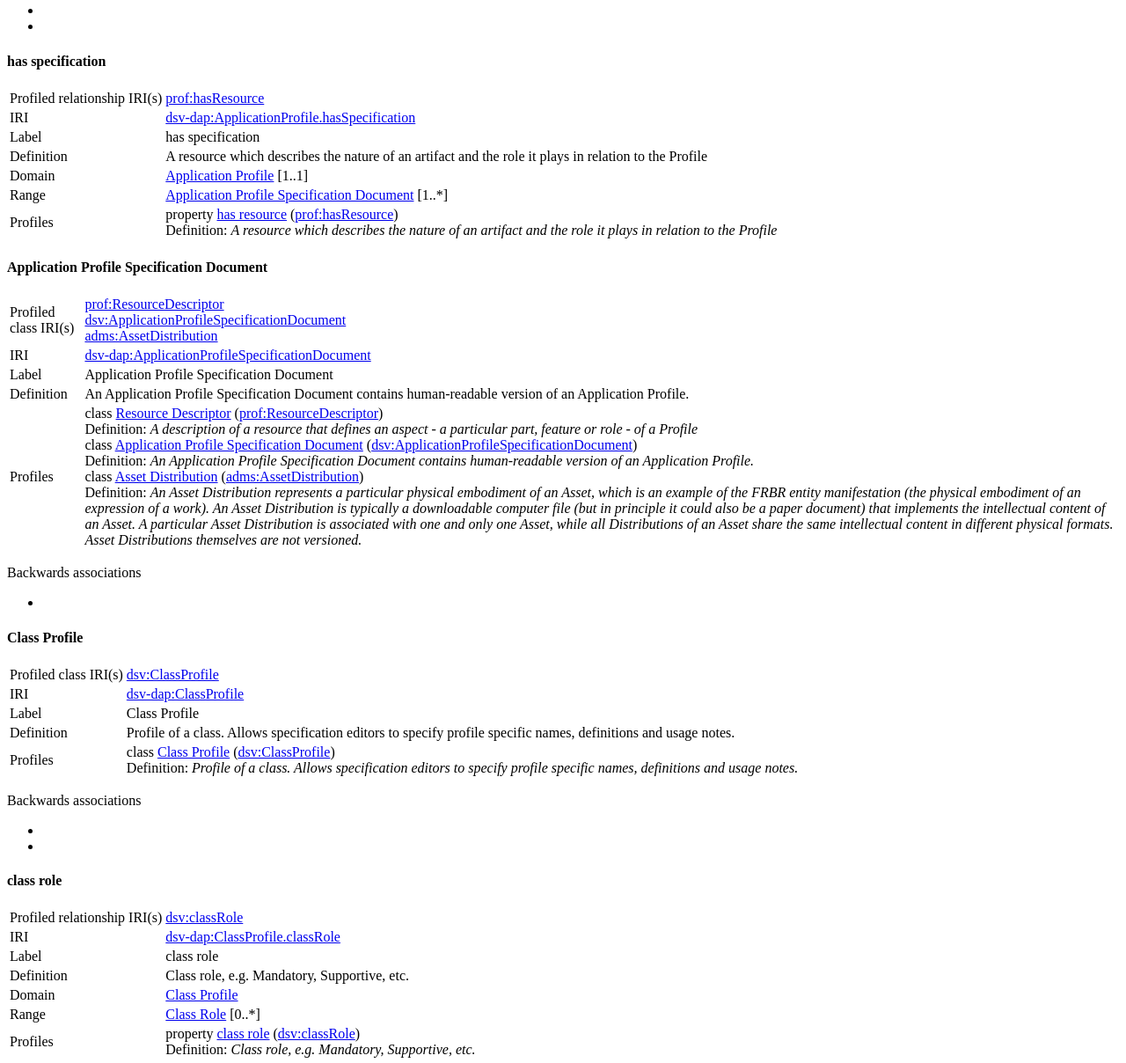
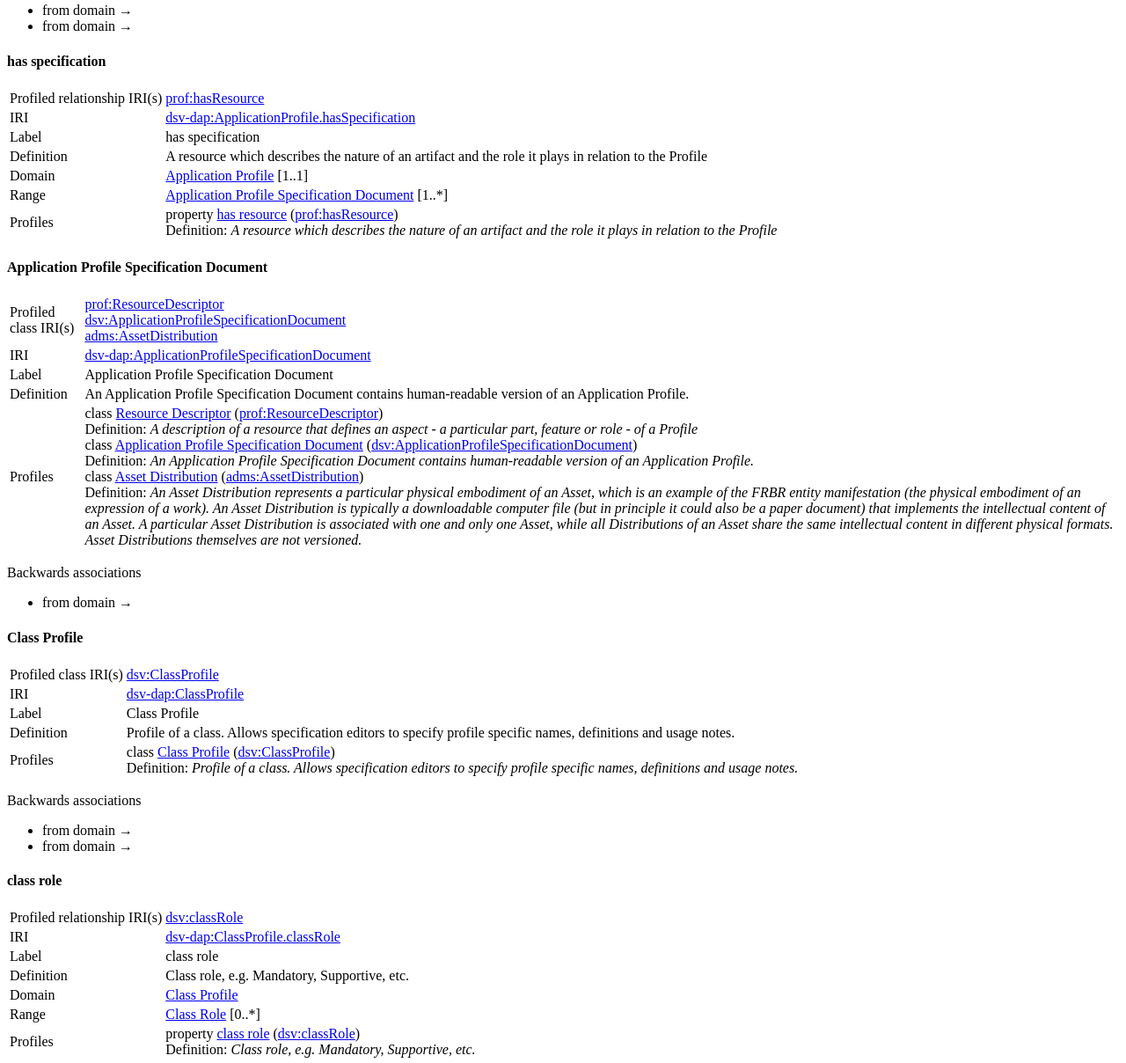
Before and after one commit to mff-uk/data-specification-vocabulary, a plain HTML site: page dsv-dap/index.html in a window 1280 px wide. Shown: the part 2891-4099 px from the top of the page at 88% size. Drawn offline with Linux system fonts and the light colour scheme.

Commit message:
Update DSV-DAP document

```diff
--- a/dsv-dap/index.html
+++ b/dsv-dap/index.html
@@ -394,8 +394,8 @@
 
                 <p>Backwards associations</p>
                 <ul>
-                    <li><a href="#ResourceDescriptor.conformsTo"></a></li>
-                    <li><a href="#TermProfile.isPartOf"></a></li>
+                    <li>from domain <a href="#ResourceDescriptor"></a> → <a href="#ResourceDescriptor.conformsTo"></a></li>
+                    <li>from domain <a href="#TermProfile"></a> → <a href="#TermProfile.isPartOf"></a></li>
                 </ul>
 
                 <section id="ApplicationProfile.hasSpecification">
@@ -520,7 +520,7 @@
 
                 <p>Backwards associations</p>
                 <ul>
-                    <li><a href="#ApplicationProfile.hasSpecification"></a></li>
+                    <li>from domain <a href="#ApplicationProfile"></a> → <a href="#ApplicationProfile.hasSpecification"></a></li>
                 </ul>
 
 
@@ -567,8 +567,8 @@
 
                 <p>Backwards associations</p>
                 <ul>
-                    <li><a href="#PropertyProfile.domain"></a></li>
-                    <li><a href="#ObjectPropertyProfile.range"></a></li>
+                    <li>from domain <a href="#PropertyProfile"></a> → <a href="#PropertyProfile.domain"></a></li>
+                    <li>from domain <a href="#ObjectPropertyProfile"></a> → <a href="#ObjectPropertyProfile.range"></a></li>
                 </ul>
 
                 <section id="ClassProfile.classRole">
@@ -946,7 +946,7 @@
                                         property
 
                       <a href="https://mff-uk.github.io/data-specification-vocabulary/dsv/#datatype">datatype</a> (<a href="https://w3id.org/dsv#datatype">dsv:datatype</a>)
-                        <br />Definition: <i></i>
+                        <br />Definition: <i>A datatype of the values of the Datatype Property Profile.</i>
 
                                 </li>
                           </ul>
@@ -1366,6 +1366,10 @@
                       <td>cardinality</td>
                     </tr>
                     <tr>
+                      <td>Definition</td>
+                      <td>Cardinality of the Property Profile.</td>
+                    </tr>
+                    <tr>
                       <td>Domain</td>
                       <td>
                         <a href="#PropertyProfile">Property Profile</a>
@@ -1393,7 +1397,7 @@
                                         property
 
                       <a href="https://mff-uk.github.io/data-specification-vocabulary/dsv/#cardinality">cardinality</a> (<a href="https://w3id.org/dsv#cardinality">dsv:cardinality</a>)
-                        <br />Definition: <i></i>
+                        <br />Definition: <i>Cardinality of the Property Profile.</i>
 
                                 </li>
                           </ul>
@@ -1624,7 +1628,7 @@
 
                 <p>Backwards associations</p>
                 <ul>
-                    <li><a href="#TermProfile.reusesPropertyValue"></a></li>
+                    <li>from domain <a href="#TermProfile"></a> → <a href="#TermProfile.reusesPropertyValue"></a></li>
                 </ul>
 
                 <section id="PropertyValueReuse.reusedFromResource">
@@ -1706,6 +1710,10 @@
                       <td>reused property</td>
                     </tr>
                     <tr>
+                      <td>Definition</td>
+                      <td>The Property from which a value is reused.</td>
+                    </tr>
+                    <tr>
                       <td>Domain</td>
                       <td>
                         <a href="#PropertyValueReuse">Property Value Reuse</a>
@@ -1733,7 +1741,7 @@
                                         property
 
                       <a href="https://mff-uk.github.io/data-specification-vocabulary/dsv/#reusedProperty">reused property</a> (<a href="https://w3id.org/dsv#reusedProperty">dsv:reusedProperty</a>)
-                        <br />Definition: <i></i>
+                        <br />Definition: <i>The Property from which a value is reused.</i>
 
                                 </li>
                           </ul>
@@ -1789,7 +1797,7 @@
 
                 <p>Backwards associations</p>
                 <ul>
-                    <li><a href="#ApplicationProfile.isProfileOf"></a></li>
+                    <li>from domain <a href="#SemanticDataSpecification"></a> → <a href="#ApplicationProfile.isProfileOf"></a></li>
                 </ul>
 
                 <section id="SemanticDataSpecification.description">
@@ -2139,8 +2147,8 @@
 
                 <p>Backwards associations</p>
                 <ul>
-                    <li><a href="#TermProfile.profileOf"></a></li>
-                    <li><a href="#TermProfile.specializes"></a></li>
+                    <li>from domain <a href="#TermProfile"></a> → <a href="#TermProfile.profileOf"></a></li>
+                    <li>from domain <a href="#TermProfile"></a> → <a href="#TermProfile.specializes"></a></li>
                 </ul>
 
                 <section id="TermProfile.definition">
@@ -2673,7 +2681,7 @@
 
                 <p>Backwards associations</p>
                 <ul>
-                    <li><a href="#Term.isdefinedby"></a></li>
+                    <li>from domain <a href="#Term"></a> → <a href="#Term.isdefinedby"></a></li>
                 </ul>
 
                 <section id="Vocabulary.hasSpecification">
@@ -2798,7 +2806,7 @@
 
                 <p>Backwards associations</p>
                 <ul>
-                    <li><a href="#Vocabulary.hasSpecification"></a></li>
+                    <li>from domain <a href="#Vocabulary"></a> → <a href="#Vocabulary.hasSpecification"></a></li>
                 </ul>
 
 
@@ -2850,7 +2858,7 @@
 
                 <p>Backwards associations</p>
                 <ul>
-                    <li><a href="#PropertyProfile.cardinality"></a></li>
+                    <li>from domain <a href="#PropertyProfile"></a> → <a href="#PropertyProfile.cardinality"></a></li>
                 </ul>
 
 
@@ -2906,10 +2914,10 @@
 
                 <p>Backwards associations</p>
                 <ul>
-                    <li><a href="#Property.domain"></a></li>
-                    <li><a href="#ClassProfile.profiledClass"></a></li>
-                    <li><a href="#Objectproperty.range"></a></li>
-                    <li><a href="#Class.subclassof"></a></li>
+                    <li>from domain <a href="#Property"></a> → <a href="#Property.domain"></a></li>
+                    <li>from domain <a href="#ClassProfile"></a> → <a href="#ClassProfile.profiledClass"></a></li>
+                    <li>from domain <a href="#ObjectProperty"></a> → <a href="#Objectproperty.range"></a></li>
+                    <li>from domain <a href="#Class"></a> → <a href="#Class.subclassof"></a></li>
                 </ul>
 
                 <section id="Class.subclassof">
@@ -3015,7 +3023,7 @@
 
                 <p>Backwards associations</p>
                 <ul>
-                    <li><a href="#ClassProfile.classRole"></a></li>
+                    <li>from domain <a href="#ClassProfile"></a> → <a href="#ClassProfile.classRole"></a></li>
                 </ul>
 
 
@@ -3062,8 +3070,8 @@
 
                 <p>Backwards associations</p>
                 <ul>
-                    <li><a href="#DatatypePropertyProfile.datatype"></a></li>
-                    <li><a href="#Datatypeproperty.range"></a></li>
+                    <li>from domain <a href="#DatatypePropertyProfile"></a> → <a href="#DatatypePropertyProfile.datatype"></a></li>
+                    <li>from domain <a href="#DatatypeProperty"></a> → <a href="#Datatypeproperty.range"></a></li>
                 </ul>
 
 
@@ -3114,7 +3122,7 @@
 
                 <p>Backwards associations</p>
                 <ul>
-                    <li><a href="#ResourceDescriptor.format"></a></li>
+                    <li>from domain <a href="#ResourceDescriptor"></a> → <a href="#ResourceDescriptor.format"></a></li>
                 </ul>
 
 
@@ -3161,9 +3169,9 @@
 
                 <p>Backwards associations</p>
                 <ul>
-                    <li><a href="#PropertyProfile.profiledProperty"></a></li>
-                    <li><a href="#PropertyValueReuse.reusedProperty"></a></li>
-                    <li><a href="#Property.subpropertyof"></a></li>
+                    <li>from domain <a href="#PropertyProfile"></a> → <a href="#PropertyProfile.profiledProperty"></a></li>
+                    <li>from domain <a href="#PropertyValueReuse"></a> → <a href="#PropertyValueReuse.reusedProperty"></a></li>
+                    <li>from domain <a href="#Property"></a> → <a href="#Property.subpropertyof"></a></li>
                 </ul>
 
                 <section id="Property.domain">
@@ -3328,7 +3336,7 @@
 
                 <p>Backwards associations</p>
                 <ul>
-                    <li><a href="#PropertyProfile.requirementLevel"></a></li>
+                    <li>from domain <a href="#PropertyProfile"></a> → <a href="#PropertyProfile.requirementLevel"></a></li>
                 </ul>
 
 
@@ -3384,7 +3392,7 @@
 
                 <p>Backwards associations</p>
                 <ul>
-                    <li><a href="#SemanticDataSpecification.hasResource"></a></li>
+                    <li>from domain <a href="#SemanticDataSpecification"></a> → <a href="#SemanticDataSpecification.hasResource"></a></li>
                 </ul>
 
                 <section id="ResourceDescriptor.conformsTo">
@@ -3667,7 +3675,7 @@
 
                 <p>Backwards associations</p>
                 <ul>
-                    <li><a href="#ResourceDescriptor.hasRole"></a></li>
+                    <li>from domain <a href="#ResourceDescriptor"></a> → <a href="#ResourceDescriptor.hasRole"></a></li>
                 </ul>
 
 
@@ -3718,9 +3726,9 @@
 
                 <p>Backwards associations</p>
                 <ul>
-                    <li><a href="#TermProfile.externalDocumentation"></a></li>
-                    <li><a href="#ResourceDescriptor.hasArtifact"></a></li>
-                    <li><a href="#PropertyValueReuse.reusedFromResource"></a></li>
+                    <li>from domain <a href="#TermProfile"></a> → <a href="#TermProfile.externalDocumentation"></a></li>
+                    <li>from domain <a href="#ResourceDescriptor"></a> → <a href="#ResourceDescriptor.hasArtifact"></a></li>
+                    <li>from domain <a href="#PropertyValueReuse"></a> → <a href="#PropertyValueReuse.reusedFromResource"></a></li>
                 </ul>
 
                 <section id="Term.definition">
```
Also changed, not shown: 1 other file.
